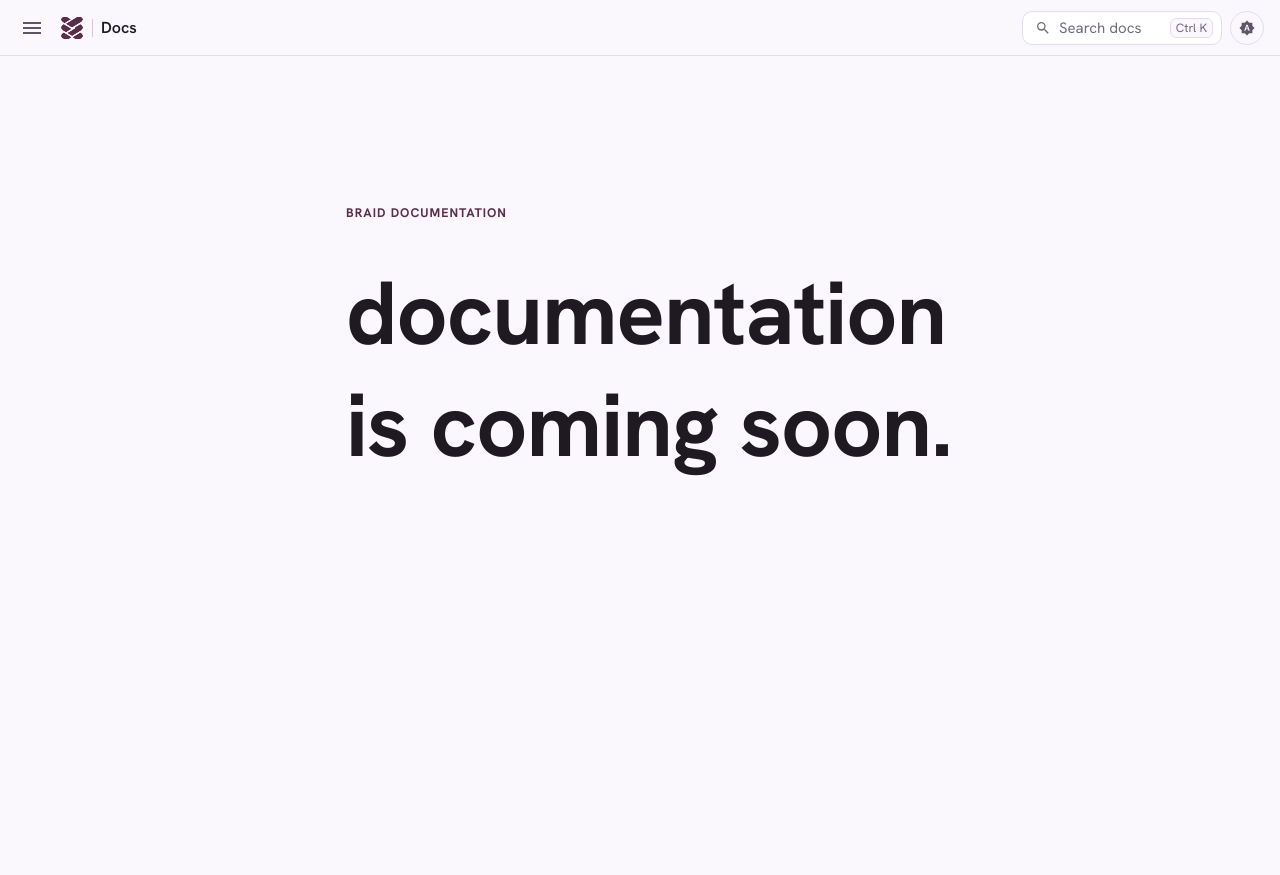
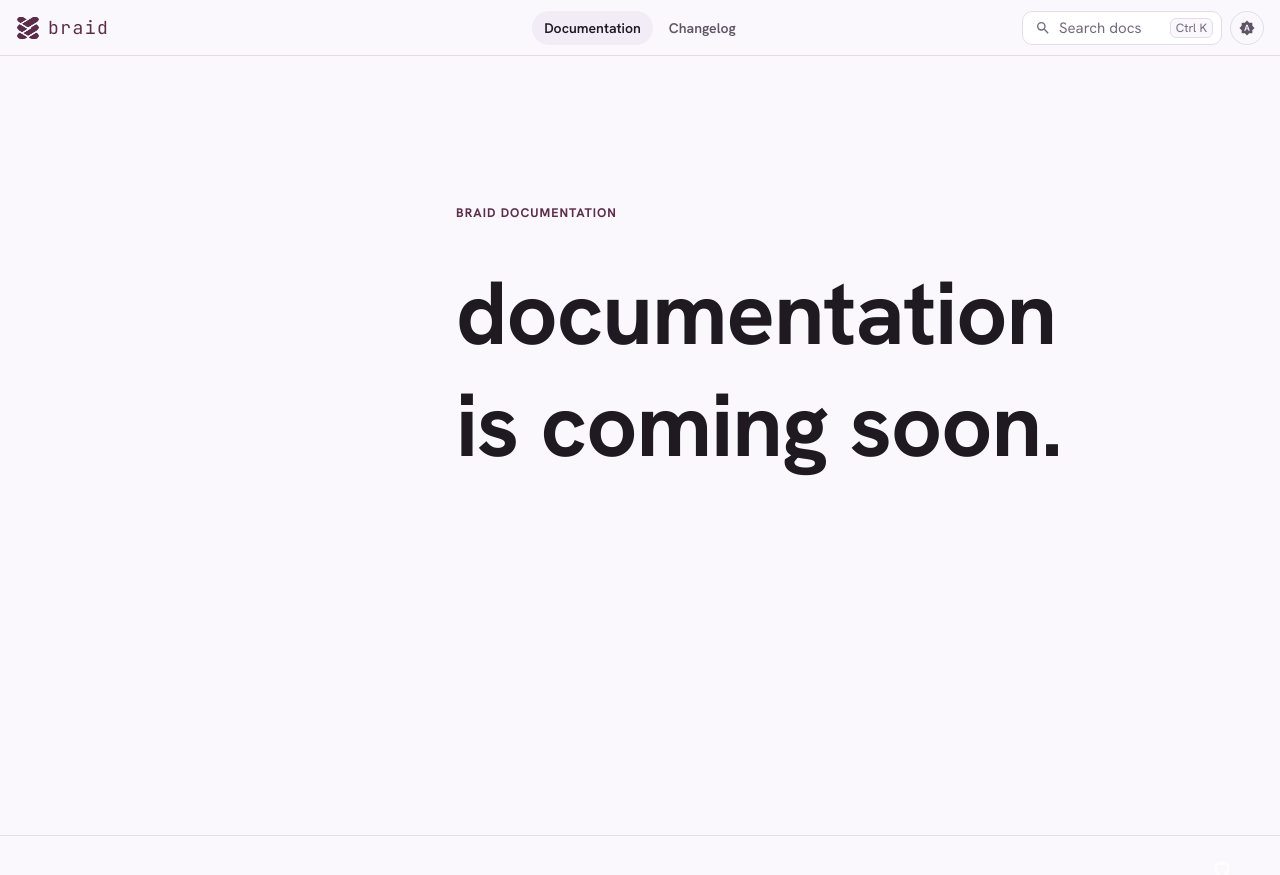
Before and after one commit to braidkit/docs, an MkDocs documentation site: the page built from docs/index.md, in a window 1280 px wide and 900 px high. Shown: the top 875 px of the window. Built offline with MkDocs 1.6.1 and Material for MkDocs 9.7.7, drawn with Linux system fonts in a browser that asks for light colours.

Commit message:
Add branded docs header and changelog (#27)
Fix bug with hamburger menu and improve the header

```diff
--- a/docs/stylesheets/base.css
+++ b/docs/stylesheets/base.css
@@ -291,3 +291,23 @@
   margin: 0 0 var(--space-6);
   max-width: 34rem;
 }
+
+/* --------------------------------------------------------- empty states */
+
+.md-typeset .braid-empty-state {
+  background: var(--surface);
+  border: 1px solid var(--border);
+  border-radius: var(--radius-lg);
+  margin-top: var(--space-6);
+  padding: var(--space-5);
+}
+
+.md-typeset .braid-empty-state h2 {
+  font-size: var(--text-xl);
+  margin: 0 0 var(--space-2);
+}
+
+.md-typeset .braid-empty-state p {
+  color: var(--text-muted);
+  margin: 0;
+}
--- a/docs/stylesheets/shell.css
+++ b/docs/stylesheets/shell.css
@@ -6,11 +6,12 @@
  * Structure of this file, and the rule that keeps the shell working:
  *
  *   1. Chrome that applies at every width (header, search palette, focus).
- *   2. The three-column grid, entirely inside the desktop media query.
- *   3. Below the desktop breakpoint, Material's own drawer runs. We adjust
- *      its colours and nothing else.
+ *   2. The full header from 720px up, independent of the content columns.
+ *   3. The three-column grid, entirely inside the desktop media query.
+ *   4. Below the desktop breakpoint, Material's own drawer runs. Its trigger
+ *      is shown only on phone-sized screens; we otherwise adjust colours only.
  *
- * Point 3 is deliberate. Material's mobile drawer is a stack of absolutely
+ * Point 4 is deliberate. Material's mobile drawer is a stack of absolutely
  * positioned nav levels that slide horizontally, with a per-level title that
  * doubles as the back button. Custom layout rules that leak below the
  * breakpoint collapse that stack. Keep structural CSS inside the media query.
@@ -53,12 +54,13 @@
 
 .braid-header__home {
   align-items: center;
-  color: var(--text);
+  color: var(--brand);
   display: inline-flex;
-  font-family: var(--font-display);
-  font-size: var(--text-base);
-  font-weight: 600;
+  font-family: var(--font-mono);
+  font-size: var(--text-lg);
+  font-weight: 400;
   gap: var(--space-2);
+  letter-spacing: var(--tracking-caps);
   text-decoration: none;
 }
 
@@ -73,12 +75,6 @@
   width: 100%;
 }
 
-.braid-header__divider {
-  background: var(--border-strong);
-  height: 18px;
-  width: 1px;
-}
-
 .braid-header__tools {
   align-items: center;
   display: flex;
@@ -86,45 +82,43 @@
   margin-left: auto;
 }
 
-/* Current page, shown beside the wordmark once its H1 leaves the viewport. */
-.md-header__title.braid-header__context {
-  color: var(--text-subtle);
-  font-family: var(--font-display);
-  font-size: var(--text-md);
-  font-weight: 600;
-  margin: 0;
-  min-width: 0;
-  opacity: 0;
-  transition: opacity var(--duration) var(--ease),
-              visibility var(--duration) var(--ease);
-  visibility: hidden;
-}
-
-.braid-header__context.md-header__title--active {
-  opacity: 1;
-  visibility: visible;
-}
-
-/* The separator belongs to the title, not the container — the container is
-   present but empty on the home page. */
-.braid-header__page {
-  display: block;
-  overflow: hidden;
-  text-overflow: ellipsis;
-  white-space: nowrap;
-}
-
-.braid-header__page::before {
-  color: var(--border-strong);
-  content: "/";
-  margin-inline-end: var(--space-2);
-}
-
-.braid-header__menu {
+/* Material styles this element as `.md-header__button:not([hidden])`, which is
+   specificity (0,2,0). A single-class rule here is (0,1,0) and loses silently,
+   so the selector below deliberately matches Material's weight rather than
+   reading like an accident. Get this wrong and the trigger is visible at every
+   width with no error anywhere. */
+.md-header__button.braid-header__menu {
   color: var(--text-muted);
   display: none;
   margin: 0 0 0 calc(var(--space-1) * -1);
   padding: var(--space-2);
+}
+
+.braid-header__sections {
+  align-items: center;
+  display: none;
+  gap: var(--space-1);
+}
+
+.braid-header__section {
+  border-radius: var(--radius-pill);
+  color: var(--text-muted);
+  font-family: var(--font-display);
+  font-size: var(--text-sm);
+  font-weight: 600;
+  padding: var(--space-2) var(--space-3);
+  text-decoration: none;
+  transition: background var(--duration) var(--ease),
+              color var(--duration) var(--ease);
+}
+
+.braid-header__section:hover {
+  color: var(--text);
+}
+
+.braid-header__section--active {
+  background: var(--surface-sunken);
+  color: var(--text);
 }
 
 /* -- search trigger -------------------------------------------------------- */
@@ -399,6 +393,16 @@
   font-size: var(--text-sm);
 }
 
+.braid-nav__wordmark {
+  font-family: var(--font-mono);
+  font-weight: 400;
+  letter-spacing: var(--tracking-caps);
+}
+
+.braid-nav__destinations {
+  display: none;
+}
+
 .braid-nav .md-nav__item--section > .md-nav__link {
   color: var(--text-subtle);
   font-family: var(--font-display);
@@ -565,12 +569,42 @@
   }
 }
 
+/* =============================================== full header (tablet and up)
+ * Header destinations fit comfortably well before the page has room for all
+ * three content columns. A desktop browser can also live in a narrow split
+ * pane, so fine-pointer devices retain this header even below the width cutoff.
+ * Keep this separate from the content-column breakpoint.
+ */
+
+@media screen and (min-width: 45em),
+       screen and (hover: hover) and (pointer: fine) {
+  .braid-header__inner {
+    display: grid;
+    grid-template-columns: minmax(0, 1fr) auto minmax(0, 1fr);
+  }
+
+  .braid-header__brand {
+    justify-self: start;
+  }
+
+  .braid-header__sections {
+    display: flex;
+    justify-self: center;
+  }
+
+  .braid-header__tools {
+    justify-self: end;
+    margin-left: 0;
+  }
+}
+
 /* =================================================== three-column shell (desktop)
  * Everything structural is confined to this block. Below it, Material's own
  * responsive layout and drawer navigation run untouched.
  */
 
 @media screen and (min-width: 76.25em) {
+
   .md-main__inner.md-grid {
     column-gap: var(--space-6);
     display: grid;
@@ -604,6 +638,13 @@
     grid-column: 3;
     padding-inline-end: var(--space-5);
     width: var(--toc-width);
+  }
+
+  /* The class rule above is more specific than the browser's [hidden]
+     default. Restate the semantic state so pages that opt out of a table of
+     contents do not retain an empty third rail. */
+  .md-sidebar--secondary[hidden] {
+    display: none;
   }
 
   .md-sidebar__scrollwrap {
@@ -660,13 +701,13 @@
  */
 
 @media screen and (max-width: 76.234375em) {
-  .braid-header__menu {
+  /* The trigger has to exist exactly where the navigation lives in the drawer,
+     and Material decides that on viewport width alone. Gating it on pointer
+     type instead left every fine-pointer device between 720px and 1220px — an
+     ordinary laptop, or a desktop browser in a split pane — with the nav
+     off-screen and no control to reach it. */
+  .md-header__button.braid-header__menu {
     display: inline-flex;
-  }
-
-  /* There is no room for the page title beside the search field. */
-  .braid-header__context {
-    display: none;
   }
 
   .braid-search-trigger {
@@ -709,6 +750,31 @@
     font-size: var(--text-base);
   }
 
+  .braid-nav__destinations {
+    border-bottom: 1px solid var(--border);
+    display: grid;
+    gap: var(--space-1);
+    grid-template-columns: 1fr 1fr;
+    margin: 0 var(--space-2) var(--space-4);
+    padding: var(--space-3) 0 var(--space-4);
+  }
+
+  .braid-nav__destinations a {
+    border-radius: var(--radius-pill);
+    color: var(--text-muted);
+    font-family: var(--font-display);
+    font-size: var(--text-sm);
+    font-weight: 600;
+    padding: var(--space-2);
+    text-align: center;
+    text-decoration: none;
+  }
+
+  .braid-nav__destinations .braid-nav__destination--active {
+    background: var(--surface-sunken);
+    color: var(--text);
+  }
+
   .braid-nav__footer {
     border-top: 1px solid var(--border);
     margin: var(--space-4) var(--space-2) 0;
@@ -717,6 +783,7 @@
 }
 
 @media screen and (max-width: 44.984375em) {
+
   .braid-header__inner {
     padding: 0 var(--space-3);
   }
--- a/mkdocs.yml
+++ b/mkdocs.yml
@@ -88,6 +88,7 @@
   - Home: index.md
   - Installation: getting-started/installation.md
   - Get help: get-help.md
+  - Changelog: changelog.md
 
 extra:
   # Rendered as the persistent link at the foot of the navigation rail.
--- a/overrides/partials/header.html
+++ b/overrides/partials/header.html
@@ -1,39 +1,37 @@
 {#
-  Braid's documentation header: product identity, search, theme control.
+  Braid's documentation header: brand, site destinations, search, theme control.
 
-  Two details are load-bearing:
-
-  * Material's header-title observer marks the page-title chip active once the
-    H1 leaves the viewport. Its nested header-topic remains present on every
-    page so instant navigation can swap the current title without retaining the
-    previous page's title.
-  * The search trigger is a <label> because Material's search overlay is driven
+  The search trigger is a <label> because Material's search overlay is driven
     by the `#__search` checkbox. It is given button semantics here and the
     Enter/Space handling it therefore needs lives in search-shortcut.js.
 #}
 <header class="md-header braid-header" data-md-component="header">
-  <nav class="md-header__inner braid-header__inner" aria-label="Header">
+  <div class="md-header__inner braid-header__inner">
     <div class="braid-header__brand">
-      <button class="md-header__button md-icon braid-header__menu" type="button" aria-controls="__drawer" aria-expanded="false" aria-label="Open navigation">
+      {# A <label>, not a <button>, and both halves of that matter.
+
+         Material's drawer is driven entirely by the #__drawer checkbox, so a
+         label toggles it natively with no JavaScript; a button toggles nothing,
+         because aria-controls is metadata rather than behaviour. Material also
+         hides this trigger on desktop with
+         `.md-header__button[for="__drawer"] { display: none }`, which cannot
+         match an element that has no `for`. Using a button therefore broke the
+         click and pinned the trigger visible at every width at the same time. #}
+      <label class="md-header__button md-icon braid-header__menu" for="__drawer" aria-label="Open navigation" role="button" tabindex="0">
         {% set icon = config.theme.icon.menu or "material/menu" %}
         {% include ".icons/" ~ icon ~ ".svg" %}
-      </button>
+      </label>
       <a href="{{ config.extra.homepage | d(nav.homepage.url, true) | url }}" class="braid-header__home" aria-label="{{ config.site_name }} home">
         <span class="braid-header__logo">{% include "partials/logo.html" %}</span>
-        <span class="braid-header__divider" aria-hidden="true"></span>
-        <span class="braid-header__product">Docs</span>
+        <span class="braid-header__wordmark">braid</span>
       </a>
     </div>
 
-    {# Kept in the DOM on every page, empty or not: instant navigation can only
-       swap a component that exists on both the old and the new page. #}
-    <div class="md-header__title braid-header__context" data-md-component="header-title">
-      <div data-md-component="header-topic">
-        {%- if page and not page.is_homepage -%}
-          <span class="braid-header__page">{{ page.title }}</span>
-        {%- endif -%}
-      </div>
-    </div>
+    {% set on_changelog = page and page.url == "changelog/" %}
+    <nav class="braid-header__sections" aria-label="Primary">
+      <a href="{{ nav.homepage.url | url }}" class="braid-header__section{% if not on_changelog %} braid-header__section--active{% endif %}"{% if not on_changelog %} aria-current="page"{% endif %}>Documentation</a>
+      <a href="{{ 'changelog/' | url }}" class="braid-header__section{% if on_changelog %} braid-header__section--active{% endif %}"{% if on_changelog %} aria-current="page"{% endif %}>Changelog</a>
+    </nav>
 
     <div class="braid-header__tools">
       {% if "material/search" in config.plugins %}
@@ -53,5 +51,5 @@
         {% include "partials/javascripts/palette.html" %}
       {% endif %}
     </div>
-  </nav>
+  </div>
 </header>
--- a/overrides/partials/nav.html
+++ b/overrides/partials/nav.html
@@ -1,9 +1,10 @@
 {#
   Primary navigation.
 
-  Identical to Material's own nav.html apart from the support link appended
-  after the list. The title block is Material's — it is the drawer header on
-  mobile and the per-level back button, so it must keep its markup.
+  Based on Material's own nav.html, with Braid's mobile destination switcher
+  above the documentation hierarchy and the support link appended after it.
+  The title block is Material's drawer header and per-level back button, so it
+  must keep its surrounding markup.
 
   The support link is configured under `extra.support` in mkdocs.yml rather
   than hard-coded here, so moving or renaming the help page does not require a
@@ -19,13 +20,25 @@
     <span class="md-nav__button md-logo" aria-label="{{ config.site_name }}" data-md-component="logo">
       {% include "partials/logo.html" %}
     </span>
-    {{ config.site_name }}
+    <span class="braid-nav__wordmark">braid</span>
   </label>
+
+  {% set on_changelog = page and page.url == "changelog/" %}
+  <div class="braid-nav__destinations" role="navigation" aria-label="Sections">
+    <a href="{{ nav.homepage.url | url }}"{% if not on_changelog %} class="braid-nav__destination--active" aria-current="page"{% endif %}>Documentation</a>
+    <a href="{{ 'changelog/' | url }}"{% if on_changelog %} class="braid-nav__destination--active" aria-current="page"{% endif %}>Changelog</a>
+  </div>
 
   <ul class="md-nav__list braid-nav__list" data-md-scrollfix>
     {% for nav_item in nav %}
-      {% set path = "__nav_" ~ loop.index %}
-      {{ item.render(nav_item, path, 1) }}
+      {# Changelog is a product destination above the docs hierarchy, not a
+         documentation page within it. It remains in MkDocs' nav so strict
+         builds validate it, while the dedicated destination switcher renders
+         it in both the desktop header and mobile drawer. #}
+      {% if nav_item.url != "changelog/" %}
+        {% set path = "__nav_" ~ loop.index %}
+        {{ item.render(nav_item, path, 1) }}
+      {% endif %}
     {% endfor %}
   </ul>
 
```
Also changed, not shown: docs/changelog.md (added, +19 -0 lines), docs/javascripts/search-shortcut.js (+5 -3 lines).
